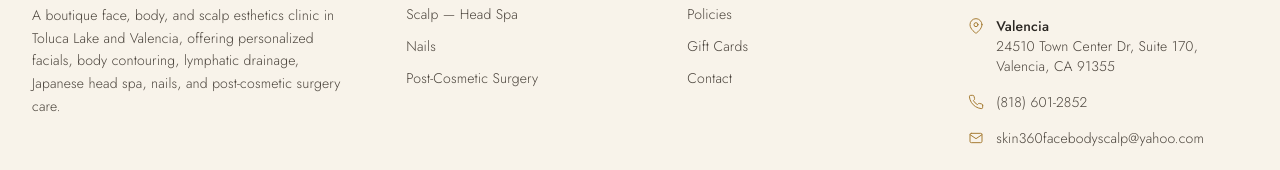
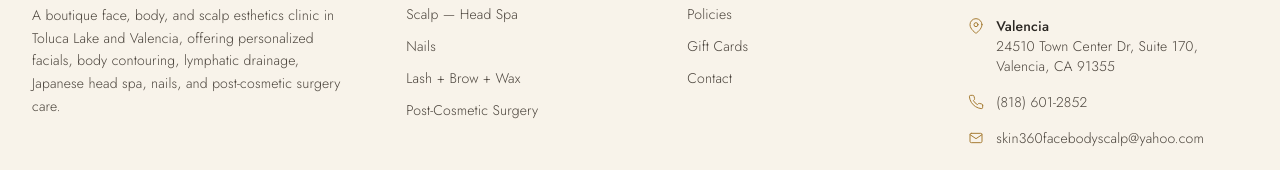
Before and after one commit to mdntsys/skin360facebodyscalp-website, a Next.js app: page /contact in a window 1280 px wide. Shown: the part 1561-1731 px from the top of the page. Built offline with nearby package versions, Linux system fonts and the light colour scheme.

Commit message:
Lash + Brow + Wax joins the services menu: full category page with Carolina's prices and descriptions, in the nav, pillars, and sitemap

```diff
--- a/src/data/services.ts
+++ b/src/data/services.ts
@@ -501,6 +501,101 @@ export const SERVICE_CATEGORIES: ServiceCategory[] = [
     ],
   },
   {
+    slug: "lash-brow-wax",
+    name: "Lash + Brow + Wax",
+    menuLabel: "Lash + Brow + Wax",
+    tagline: "Lash lifts, brow styling & waxing",
+    caption:
+      "Lash + Brow + Wax: Lash lifts, brow lamination, and gentle waxing for effortless, polished definition.",
+    heroDescription:
+      "Wake up ready — lash lifts and tints, brow lamination, and gentle waxing that define and brighten your features with weeks of low-maintenance results.",
+    metaTitle: "Lash Lifts, Brow Lamination & Waxing | Toluca Lake & Valencia",
+    metaDescription:
+      "Skin 360's lash, brow, and wax menu: lash lifts and tints, brow lamination, brow and facial waxing, and combo treatments in Toluca Lake & Valencia, CA.",
+    groups: [
+      {
+        title: "Lashes & Brows",
+        services: [
+          {
+            name: "Lash Lift",
+            price: "$90",
+            duration: "60 Min",
+            description:
+              "Enhance your natural lashes with a beautiful, long-lasting curl and lift. A lash lift reshapes your natural lashes from the base, creating the appearance of longer, fuller, and more defined lashes while opening up the eyes. Perfect for a low-maintenance, effortless look, with results lasting approximately 6-8 weeks depending on your natural lash cycle and aftercare.",
+          },
+          {
+            name: "Lash Lift w/ Tint",
+            price: "$110",
+            duration: "75 Min",
+            description:
+              "Give your natural lashes the ultimate boost with a lash lift and tint. This treatment lifts and curls your lashes from the base while a custom lash tint adds rich, darker definition for a naturally fuller, more dramatic appearance. Perfect for a low-maintenance beauty routine — wake up with beautifully curled, defined lashes without the need for mascara or a lash curler. Results last approximately 6-8 weeks, depending on your natural lash cycle and aftercare.",
+          },
+          {
+            name: "Brow Lamination",
+            price: "$90",
+            duration: "60 Min",
+            description:
+              "Give your brows a beautifully brushed, lifted, and fuller look with brow lamination. This treatment smooths and reshapes your natural brow hairs, creating a clean, polished appearance while enhancing your brows' natural shape and fullness. Perfect for achieving that effortless, fluffy brow look with less daily maintenance. Results last approximately 4-6 weeks.",
+          },
+          {
+            name: "Brow Lamination w/ Tint",
+            price: "$110",
+            duration: "75 Min",
+            description:
+              "Elevate your natural brows with a brow lamination and tint. This treatment lifts, smooths, and shapes the brow hairs while adding customized color for a fuller, more defined appearance. The result is beautifully groomed, fluffy, and naturally enhanced brows that frame and brighten the face. Perfect for a polished, low-maintenance look that lasts approximately 4-6 weeks.",
+          },
+          {
+            name: "Lash Lift + Brow Lamination Combo",
+            price: "$160",
+            duration: "1 Hr 45 Min",
+            description:
+              "The best of both in one visit: a lash lift to curl and open up the eyes, paired with brow lamination for full, beautifully groomed brows. One appointment, weeks of a polished, low-maintenance look.",
+          },
+          {
+            name: "Lash Lift w/ Tint + Brow Lamination w/ Tint",
+            price: "$195",
+            duration: "2 Hr",
+            description:
+              "The complete eye-opening combo: a lash lift and tint for curled, darker, defined lashes, plus brow lamination and tint for full, sculpted, richly colored brows. One appointment, weeks of wake-up-ready definition.",
+          },
+        ],
+      },
+      {
+        title: "Waxing",
+        services: [
+          {
+            name: "Brow Wax",
+            price: "$20",
+            duration: "15 Min",
+            description:
+              "Perfectly shaped brows can instantly enhance your features. Our brow wax gently removes unwanted hair while defining and refining your natural brow shape for a clean, polished look. Finished with soothing aftercare to leave the skin feeling smooth and refreshed.",
+          },
+          {
+            name: "Lip Wax",
+            price: "$12",
+            duration: "10 Min",
+            description:
+              "Remove unwanted hair and leave your skin feeling smooth and refreshed with a gentle lip wax. This quick treatment provides a clean, polished finish around the upper lip area for a soft, well-groomed appearance.",
+          },
+          {
+            name: "Full Facial Wax",
+            price: "$50",
+            duration: "30 Min",
+            description:
+              "Reveal smooth, beautifully polished skin with a gentle facial waxing treatment. Unwanted facial hair is carefully removed to create a clean, refined look while leaving the skin feeling soft and refreshed. Perfect for enhancing your natural features and giving your skin a smooth, radiant finish.",
+          },
+          {
+            name: "Underarm Wax",
+            price: "$30",
+            duration: "15 Min",
+            description:
+              "Say goodbye to stubble and enjoy effortlessly smooth underarms. Waxing removes unwanted hair at the root, leaving your skin silky and hair-free for a longer-lasting, clean finish. A quick, convenient treatment for a smooth feel and confident look.",
+          },
+        ],
+      },
+    ],
+  },
+  {
     slug: "post-cosmetic-surgery",
     name: "Post-Cosmetic Surgery",
     menuLabel: "Post-Cosmetic Surgery",
--- a/src/data/site.ts
+++ b/src/data/site.ts
@@ -122,6 +122,7 @@ export const NAV_LINKS = [
       { label: "Body", href: "/services/body" },
       { label: "Scalp — Head Spa", href: "/services/scalp" },
       { label: "Nails", href: "/services/nails" },
+      { label: "Lash + Brow + Wax", href: "/services/lash-brow-wax" },
       { label: "Post-Cosmetic Surgery", href: "/services/post-cosmetic-surgery" },
     ],
   },
```
